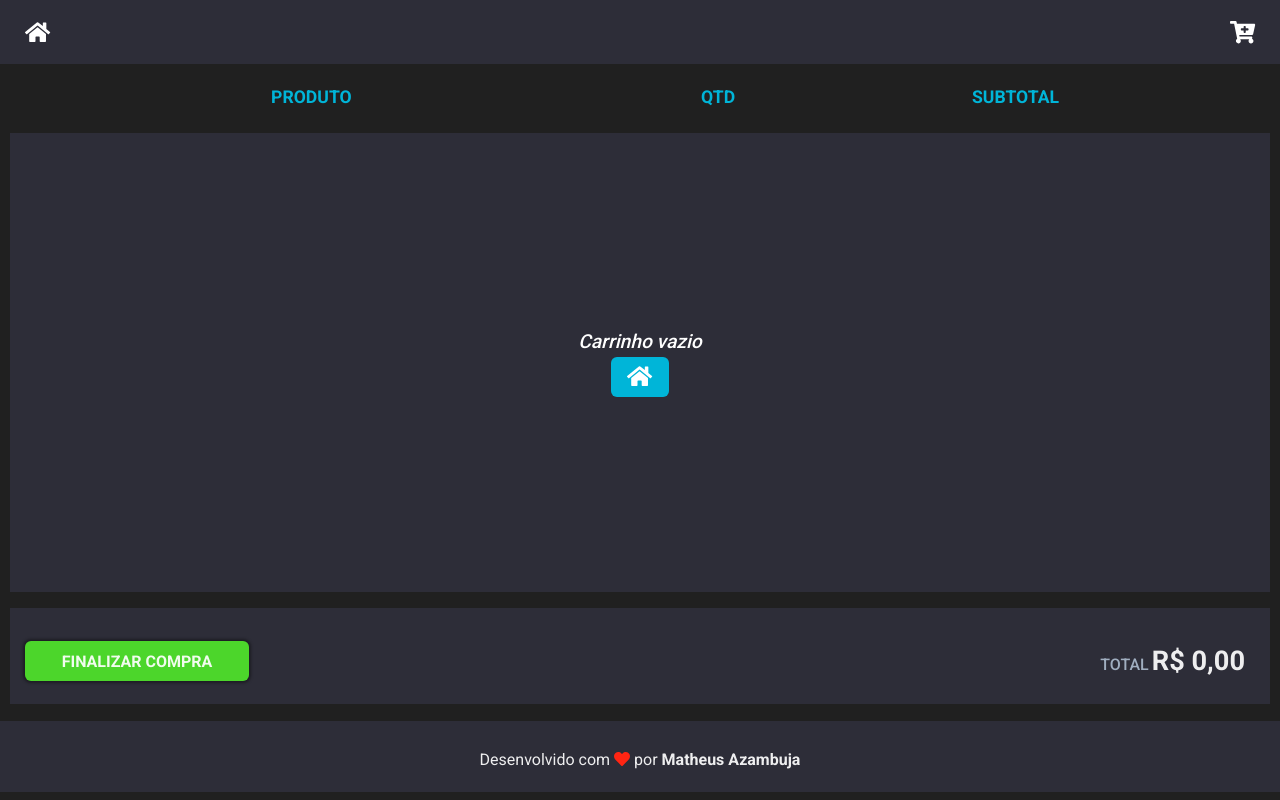
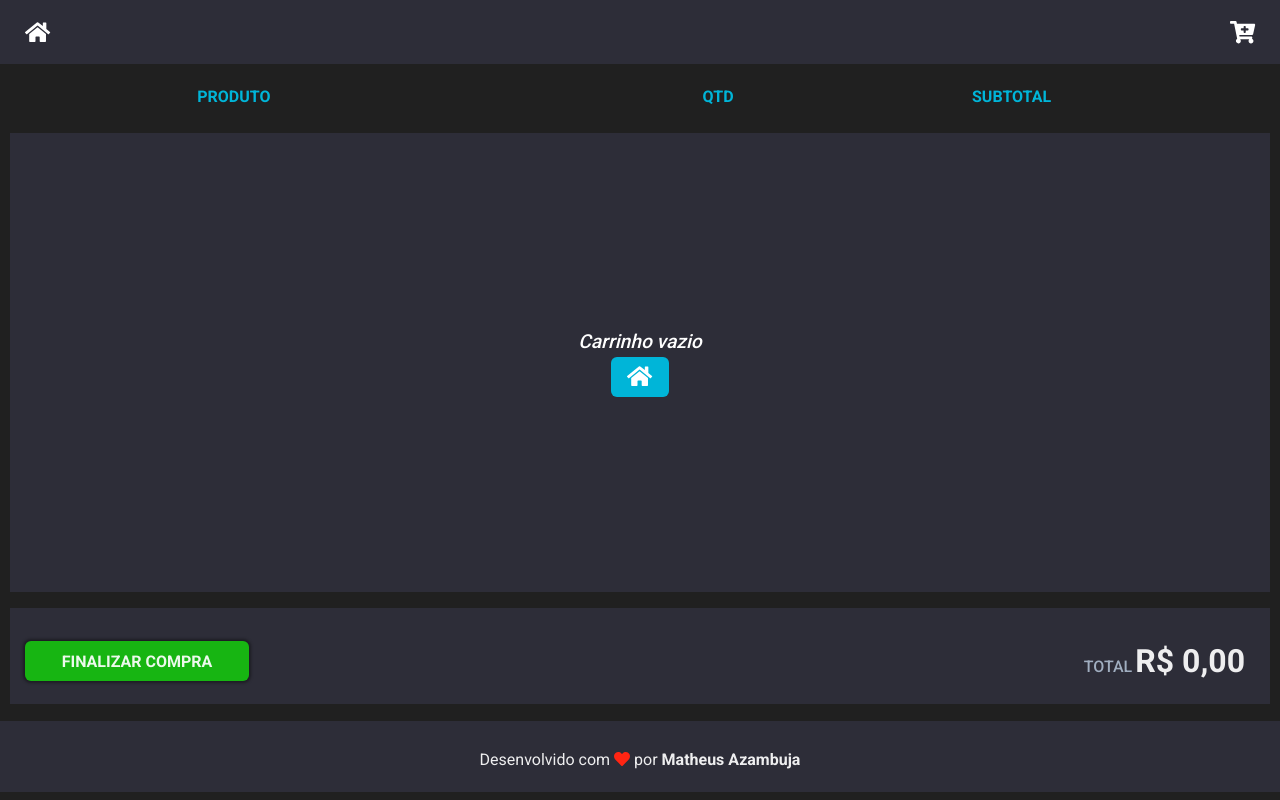
Before and after one commit to matheusazambuja/shopping-cart, a Next.js app: page /cart in a window 1280 px wide. Built offline with nearby package versions, Linux system fonts and the light colour scheme.

Commit message:
Changed text color e color themes

```diff
--- a/src/pages/cart.tsx
+++ b/src/pages/cart.tsx
@@ -98,11 +98,11 @@ export default function Cart() {
           <Text as='strong' gridArea='infoColumn'
             display='flex'
             alignItems='center'
-            justifyContent='center'
+            justifyContent='flex-start'
 
-            fontSize='1.1rem'
+            fontSize='1rem'
             textTransform='uppercase'
-            marginRight='1.7rem'
+            marginLeft='11.7rem'
           >
             Produto
           </Text>
@@ -111,7 +111,7 @@ export default function Cart() {
             alignItems='center'
             justifyContent='center'
 
-            fontSize='1.1rem'
+            fontSize='1rem'
             textTransform='uppercase'
 
             marginRight='6rem'
@@ -123,7 +123,7 @@ export default function Cart() {
             alignItems='center'
             justifyContent='flex-start'
 
-            fontSize='1.1rem'
+            fontSize='1rem'
             textTransform='uppercase'
 
             paddingLeft='5rem'
@@ -149,6 +149,8 @@ export default function Cart() {
                       'infoProduct quantityProduct subtotalProduct'
                     "
 
+                    height='10rem'
+
                     background='gray.500'
                     color='whiteAlpha.900'
                     boxShadow='-1px 0px 9px 3px rgba(0,0,0,0.08)'
@@ -165,7 +167,7 @@ export default function Cart() {
                       alignItems='center'
                     >
                       <Image src={cartItem.imageURL} alt={cartItem.name}
-                        width='12rem'
+                        width='9.5rem'
 
                         borderRadius='17px'
                         margin='2px'
@@ -174,15 +176,16 @@ export default function Cart() {
                       <Flex as='div'
                         direction='column'
 
-                        marginLeft='4rem'
+                        marginLeft='2rem'
                       >
                         <Text as='span'
-                          fontSize='1.1rem'
+                          color='whiteAlpha.800'
+                          fontSize='1rem'
                         >
                           {cartItem.name}
                         </Text>
                         <Text as='strong'
-                          fontSize='1.25rem'
+                          fontSize='1.15rem'
                         >
                           {cartItem.priceFormatted}
                         </Text>
@@ -371,7 +374,7 @@ export default function Cart() {
               </Text>
               <Text as='span'
 
-                fontSize='1.7rem'
+                fontSize='2rem'
                 fontWeight='700'
               >
                 {total}
--- a/src/styles/theme.ts
+++ b/src/styles/theme.ts
@@ -52,7 +52,7 @@ export const customTheme = extendTheme({
     },
     green: {
       ...theme.colors.green,
-      400: '#4CD62B'
+      400: '#17B512'
     }
   }
 })
```
Also changed, not shown: src/components/ProductList.tsx (+4 -4 lines).
